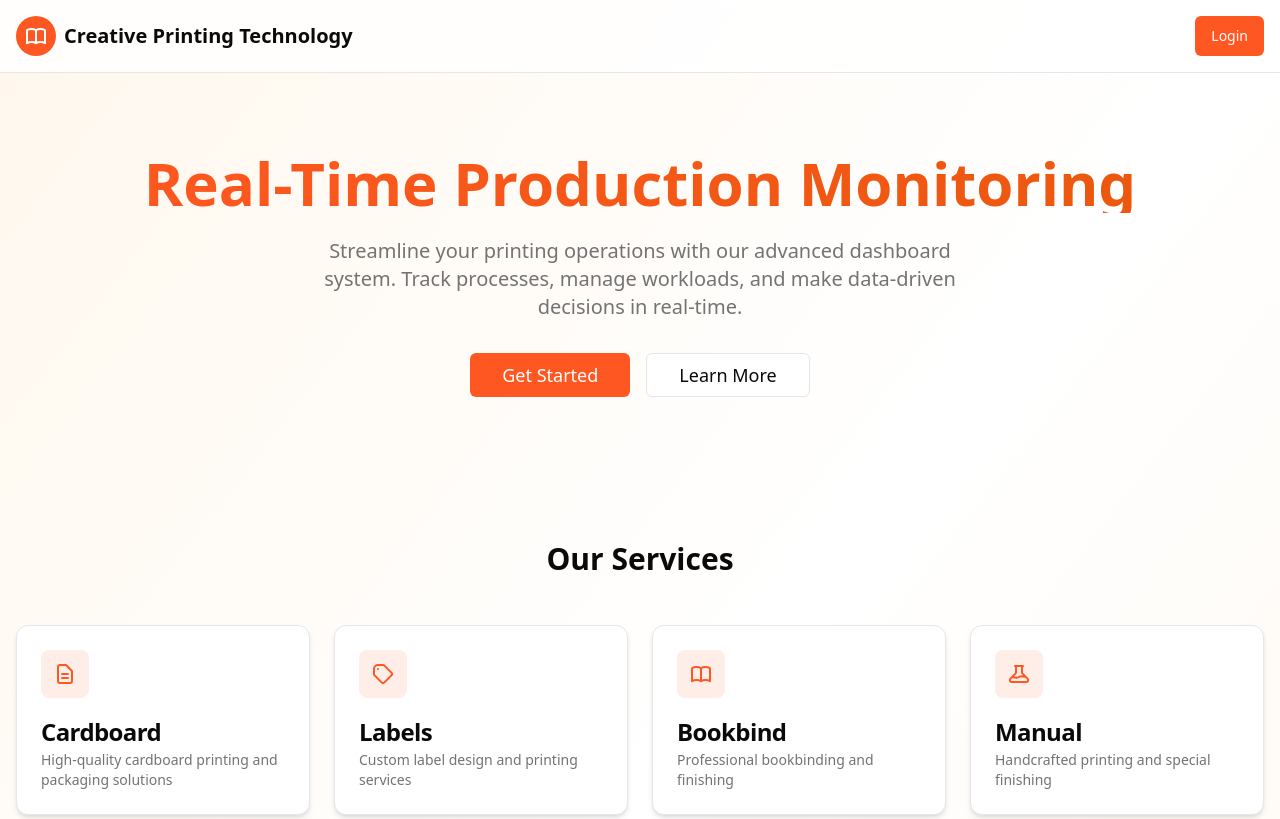
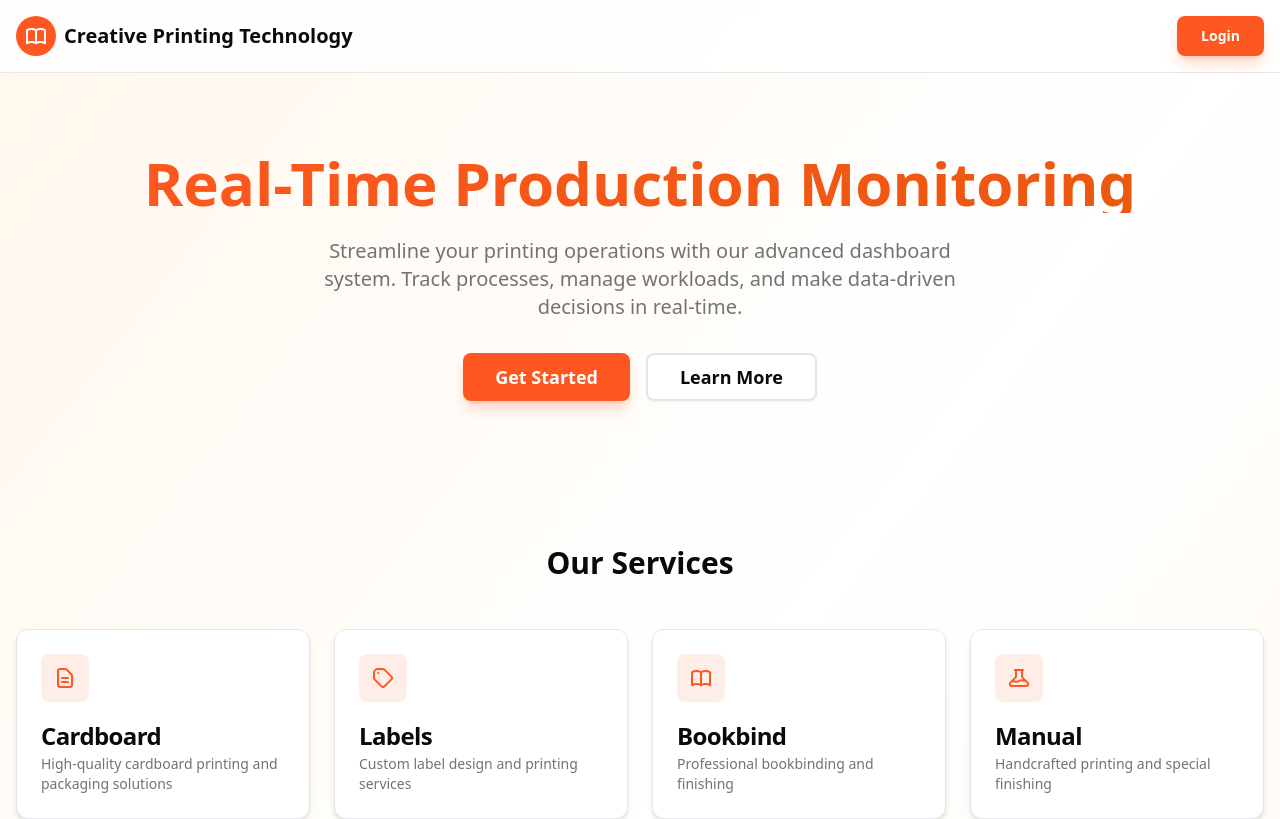
Before and after one commit to Engr-Carlo/creative-printing-technology, a Next.js app: page / in a window 1280 px wide. Shown: the top 819 px of the page. Built offline with nearby package versions, Linux system fonts and the light colour scheme.

Commit message:
Fix button styling with explicit hex color and resolve redirect loop in middleware

```diff
--- a/app/(dashboard)/dashboard/page.tsx
+++ b/app/(dashboard)/dashboard/page.tsx
@@ -43,7 +43,7 @@ export default async function DashboardPage() {
     redirect("/login");
   }
 
-  // Redirect based on role
+  // Redirect based on role - only from /dashboard exactly
   const userRole = session.user.role;
 
   if (userRole === "ENCODER") {
@@ -54,7 +54,7 @@ export default async function DashboardPage() {
     redirect("/dashboard/employee");
   }
 
-  // Admin continues to this page
+  // Admin and others continue to this page
   const stats = await getDashboardStats();
   const recentItems = await getRecentItems();
 
--- a/components/ui/button.tsx
+++ b/components/ui/button.tsx
@@ -5,24 +5,24 @@ import { cva, type VariantProps } from "class-variance-authority"
 import { cn } from "@/lib/utils"
 
 const buttonVariants = cva(
-  "inline-flex items-center justify-center gap-2 whitespace-nowrap rounded-md text-sm font-medium ring-offset-background transition-colors focus-visible:outline-none focus-visible:ring-2 focus-visible:ring-ring focus-visible:ring-offset-2 disabled:pointer-events-none disabled:opacity-50 [&_svg]:pointer-events-none [&_svg]:size-4 [&_svg]:shrink-0",
+  "inline-flex items-center justify-center gap-2 whitespace-nowrap rounded-lg text-sm font-semibold transition-all duration-200 focus-visible:outline-none focus-visible:ring-2 focus-visible:ring-offset-2 disabled:pointer-events-none disabled:opacity-50 [&_svg]:pointer-events-none [&_svg]:size-4 [&_svg]:shrink-0",
   {
     variants: {
       variant: {
-        default: "bg-primary text-primary-foreground hover:bg-primary/90",
+        default: "bg-[#FF5722] text-white shadow-lg shadow-[#FF5722]/25 hover:bg-[#FF5722]/90 hover:shadow-xl hover:shadow-[#FF5722]/30 active:scale-95",
         destructive:
-          "bg-destruc tive text-destructive-foreground hover:bg-destructive/90",
+          "bg-destructive text-destructive-foreground shadow-md hover:bg-destructive/90",
         outline:
-          "border border-input bg-background hover:bg-accent hover:text-accent-foreground",
+          "border-2 border-input bg-background hover:bg-accent hover:text-accent-foreground shadow-sm hover:shadow-md",
         secondary:
-          "bg-secondary text-secondary-foreground hover:bg-secondary/80",
+          "bg-secondary text-secondary-foreground shadow-sm hover:bg-secondary/80",
         ghost: "hover:bg-accent hover:text-accent-foreground",
-        link: "text-primary underline-offset-4 hover:underline",
+        link: "text-[#FF5722] underline-offset-4 hover:underline",
       },
       size: {
-        default: "h-10 px-4 py-2",
-        sm: "h-9 rounded-md px-3",
-        lg: "h-11 rounded-md px-8",
+        default: "h-10 px-6 py-2",
+        sm: "h-9 rounded-md px-4",
+        lg: "h-12 rounded-lg px-8 text-base",
         icon: "h-10 w-10",
       },
     },
```
Also changed, not shown: middleware.ts (+12 -4 lines).
